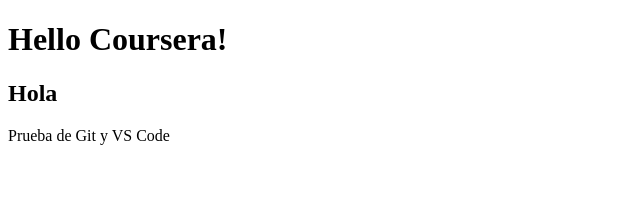
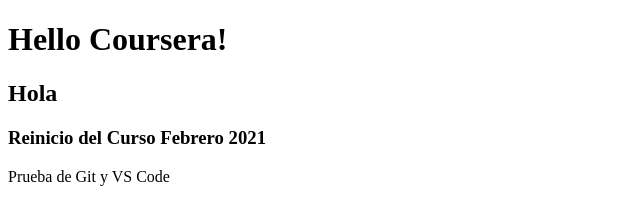
Before and after one commit to dlm-DWEC/coursera-test, a plain HTML site: page site/index.html in a window 1280 px wide. Shown: the whole page, without its empty margins (0-640 px from the left). Drawn offline with Linux system fonts and the light colour scheme.

Commit message:
Retomo curso en febrero 2021

```diff
--- a/site/index.html
+++ b/site/index.html
@@ -11,6 +11,7 @@
     <body>
         <h1>Hello Coursera!</h1>
         <h2>Hola</h2>
+        <h3>Reinicio del Curso Febrero 2021</h3>
 
         <p>Prueba de Git y VS Code</p>
 
```
